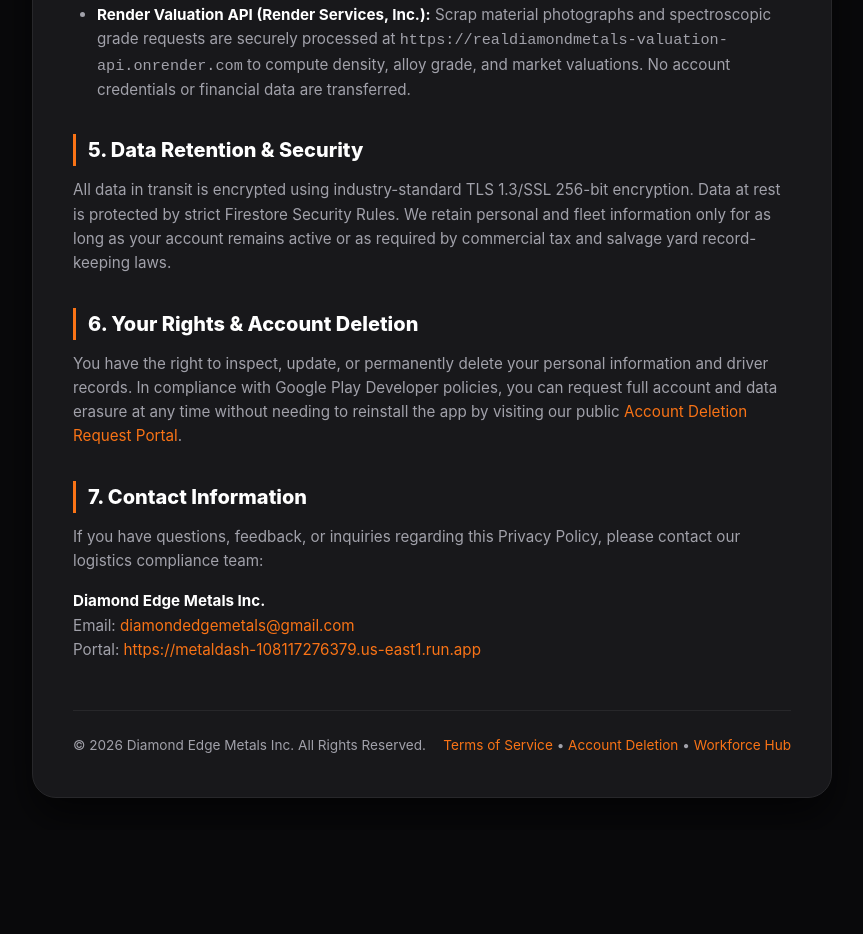
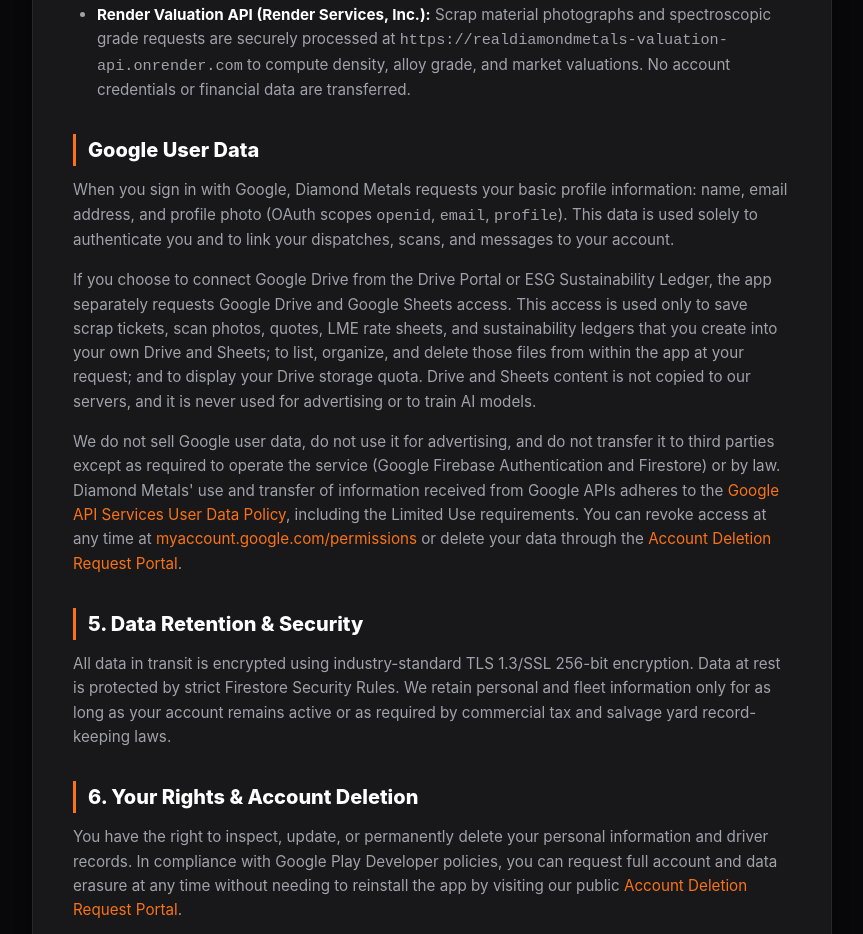
Before and after one commit to diamondedgemetals-jpg/legal, a plain HTML site: page privacy-policy.html in a window 1280 px wide. Shown: the part 2127-3061 px from the top of the page, without its empty margins (208-1071 px from the left). Before the commit the page ends 2957 px from the top, so only its background shows below. Drawn offline with Linux system fonts and the light colour scheme.

Commit message:
Privacy policy: add Google user data and Limited Use disclosure

```diff
--- a/privacy-policy.html
+++ b/privacy-policy.html
@@ -152,6 +152,11 @@
       <li><strong>Render Valuation API (Render Services, Inc.):</strong> Scrap material photographs and spectroscopic grade requests are securely processed at <code>https://realdiamondmetals-valuation-api.onrender.com</code> to compute density, alloy grade, and market valuations. No account credentials or financial data are transferred.</li>
     </ul>
 
+    <h2>Google User Data</h2>
+    <p>When you sign in with Google, Diamond Metals requests your basic profile information: name, email address, and profile photo (OAuth scopes <code>openid</code>, <code>email</code>, <code>profile</code>). This data is used solely to authenticate you and to link your dispatches, scans, and messages to your account.</p>
+    <p>If you choose to connect Google Drive from the Drive Portal or ESG Sustainability Ledger, the app separately requests Google Drive and Google Sheets access. This access is used only to save scrap tickets, scan photos, quotes, LME rate sheets, and sustainability ledgers that you create into your own Drive and Sheets; to list, organize, and delete those files from within the app at your request; and to display your Drive storage quota. Drive and Sheets content is not copied to our servers, and it is never used for advertising or to train AI models.</p>
+    <p>We do not sell Google user data, do not use it for advertising, and do not transfer it to third parties except as required to operate the service (Google Firebase Authentication and Firestore) or by law. Diamond Metals' use and transfer of information received from Google APIs adheres to the <a href="https://developers.google.com/terms/api-services-user-data-policy">Google API Services User Data Policy</a>, including the Limited Use requirements. You can revoke access at any time at <a href="https://myaccount.google.com/permissions">myaccount.google.com/permissions</a> or delete your data through the <a href="delete-account.html">Account Deletion Request Portal</a>.</p>
+
     <h2>5. Data Retention & Security</h2>
     <p>All data in transit is encrypted using industry-standard TLS 1.3/SSL 256-bit encryption. Data at rest is protected by strict Firestore Security Rules. We retain personal and fleet information only for as long as your account remains active or as required by commercial tax and salvage yard record-keeping laws.</p>
 
```
